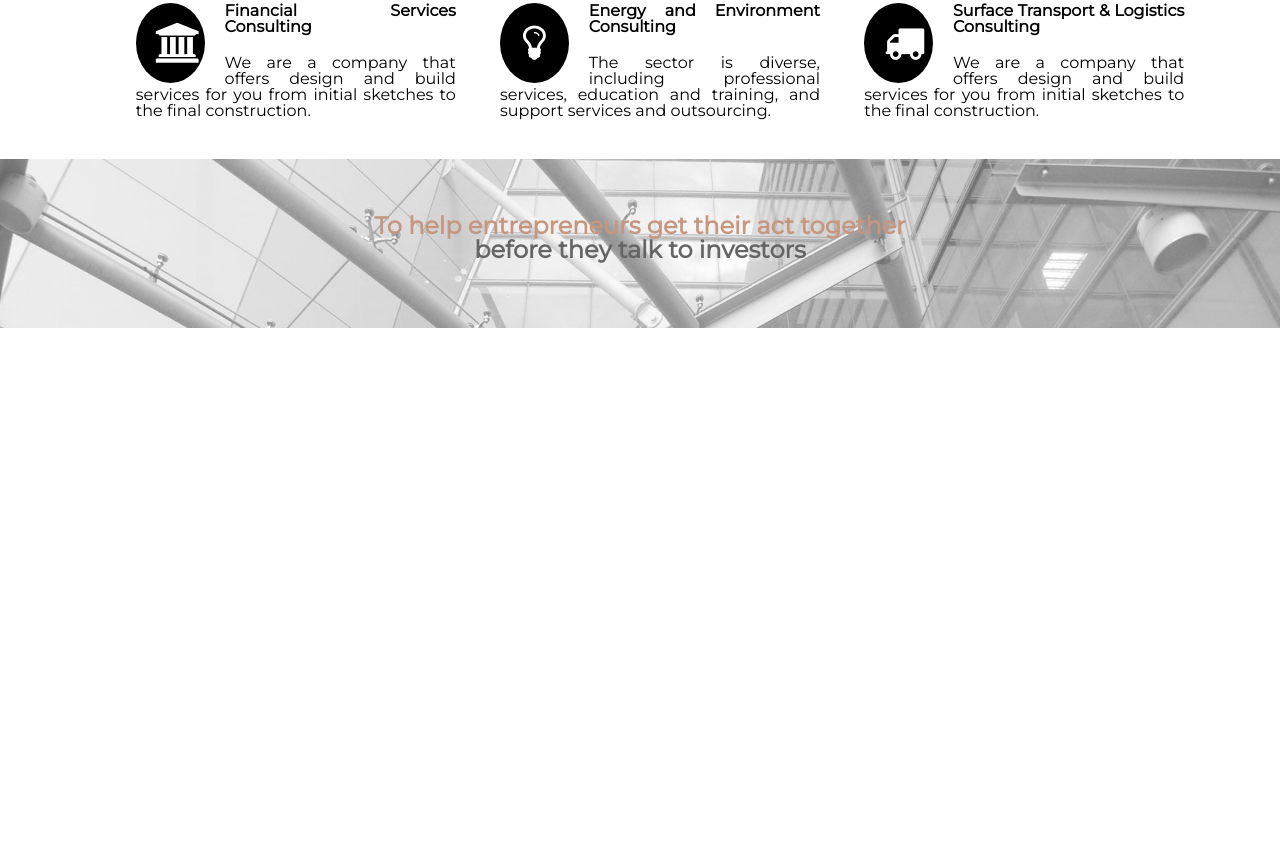
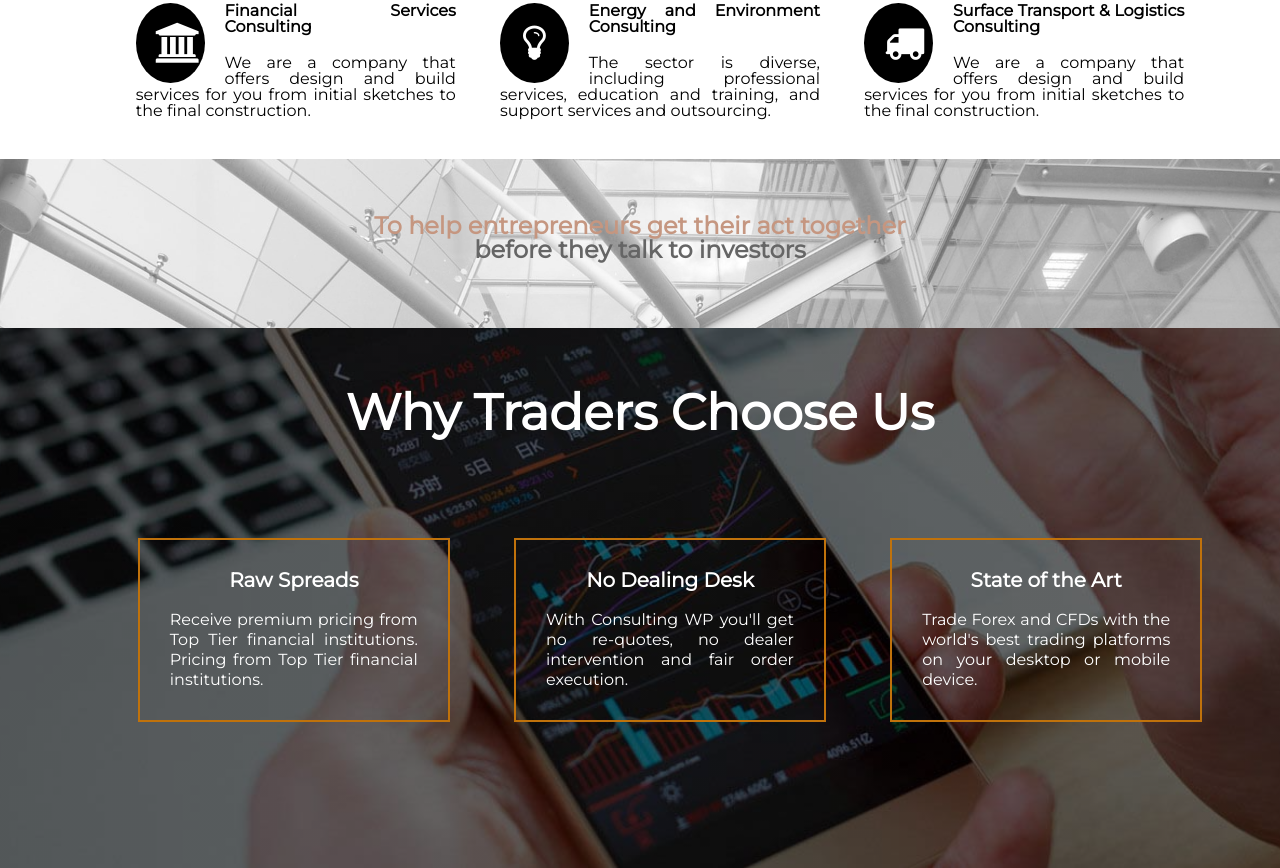
Before and after one commit to ivaylo91/SoftUni-WebDevelopment, a plain HTML site: page CreateLandingPages/ConsultingAgency/consulting-agency.html in a window 1280 px wide. Shown: the part 1038-1906 px from the top of the page. Before the commit the page ends 1366 px from the top, so only its background shows below. Drawn offline with Linux system fonts and the light colour scheme.

Commit message:
Consulting Agency - headers,navigation,part of sections

```diff
--- a/CreateLandingPages/ConsultingAgency/consulting-agency.css
+++ b/CreateLandingPages/ConsultingAgency/consulting-agency.css
@@ -126,3 +126,47 @@ h5 {
     padding-bottom: 46px;
     opacity: 0.6;
 }
+
+.traders {
+    background: linear-gradient(rgba(0, 0, 0, 0.6), rgba(0, 0, 0,
+    0.6)), url('images/background-choose-us.jpg') no-repeat center;
+    background-size: cover;
+    padding: 20px;
+    height: 500px;
+}
+
+.traders > h2 {
+    color: #fff;
+    margin-top: 40px;
+    margin-bottom: 20px;
+}
+
+.traders article {
+    display: inline-block;
+    width: 20%;
+    color: #fff;
+    text-align: justify;
+    margin-left: 60px;
+    border: 2px solid #C0720B;
+    padding: 30px;
+}
+.traders article p{
+    line-height: 20px;
+}
+.traders h4 {
+    color: #fff;
+    margin-bottom: 20px;
+    text-align: center;
+}
+
+.traders h4 a {
+    text-decoration: none;
+    color: #fff;
+    font-size: 20px;
+    font-weight: bold;
+}
+
+.article-container {
+    text-align: center;
+    margin-top: 100px;
+}
--- a/CreateLandingPages/ConsultingAgency/consulting-agency.html
+++ b/CreateLandingPages/ConsultingAgency/consulting-agency.html
@@ -73,7 +73,26 @@
     <section class="banner">
         <h5><span>To help entrepreneurs get their act together </span> before they talk to investors</h5>
     </section>
-    <section></section>
+    <section class="traders">
+        <h2>Why Traders Choose Us</h2>
+        <div class="article-container">
+            <article>
+                <h4><a href="#">Raw Spreads</a></h4>
+                <p>Receive premium pricing from Top Tier financial institutions. Pricing from Top Tier financial
+                    institutions.
+                </p>
+            </article>
+            <article>
+                <h4><a href="#">No Dealing Desk</a></h4>
+                <p>With Consulting WP you'll get no re-quotes, no dealer intervention and fair order execution.</p>
+            </article>
+            <article>
+                <h4><a href="#">State of the Art</a></h4>
+                <p>Trade Forex and CFDs with the world's best trading platforms on your desktop or mobile device.
+                </p>
+            </article>
+        </div>
+    </section>
     <section></section>
 </main>
 </body>
```
